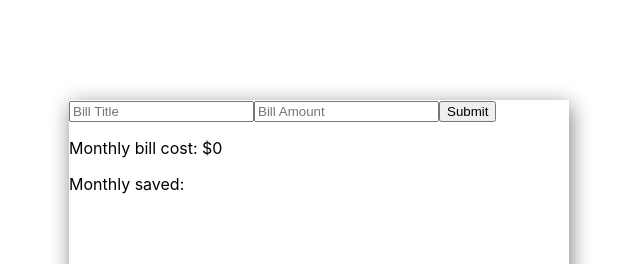
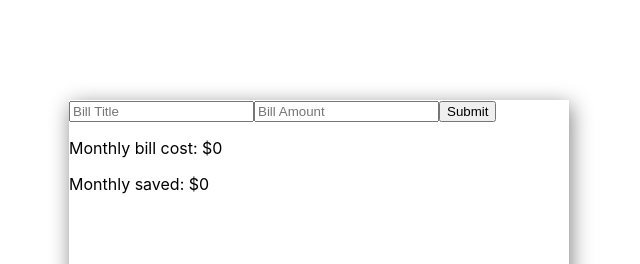
Before and after one commit to hnhon/budgetPlanner, a React (Create React App) app: page / in a window 1280 px wide. Shown: the top 264 px of the page, without its empty margins (321-961 px from the left). Built offline with nearby package versions, Linux system fonts and the light colour scheme.

Commit message:
add save function

```diff
--- a/src/Components/App/App.js
+++ b/src/Components/App/App.js
@@ -9,6 +9,7 @@ function App() {
   const [billAmount, setBillAmount] = useState('');
   const [billsList, setBillsList] = useState([]);
   const [totalCosts, setTotalCosts] = useState(0);
+  const [saved, setSaved] = useState(0);
 
   const addBill = (e) => {
     e.preventDefault();
@@ -41,6 +42,16 @@ function App() {
       return bill;
     });
     setBillsList(newBillsList);
+
+    let newSaved=0;
+
+    billsList.map(bill=> {
+      if (bill.checked === false) {
+        newSaved += Math.round(parseFloat(bill.billAmount)*100 )/100
+      }
+      return bill
+    });
+    setSaved(newSaved);
   }
 
   return (
@@ -52,7 +63,7 @@ function App() {
         </form>
         <div className='bills-total-cost'>
           <p>Monthly bill cost: ${totalCosts}</p>
-          <p>Monthly saved:</p>
+          <p>Monthly saved: ${saved}</p>
         </div>
         <div className='bills-list'>
           {billsList.map(bill=>{
```
